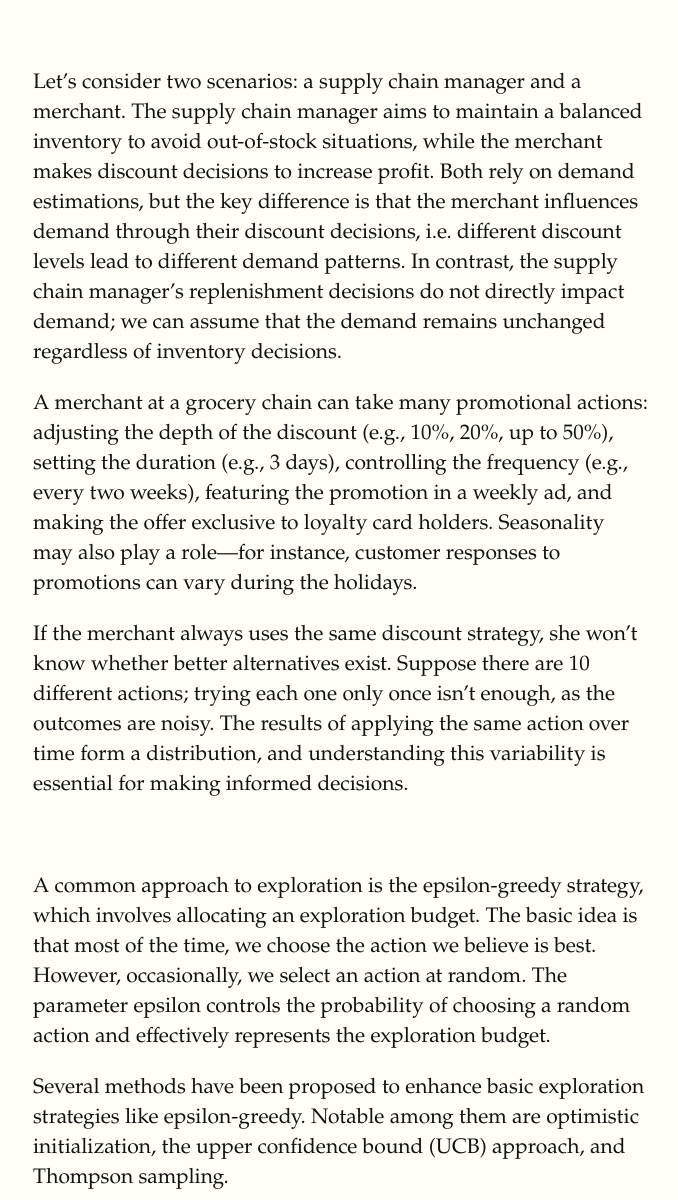
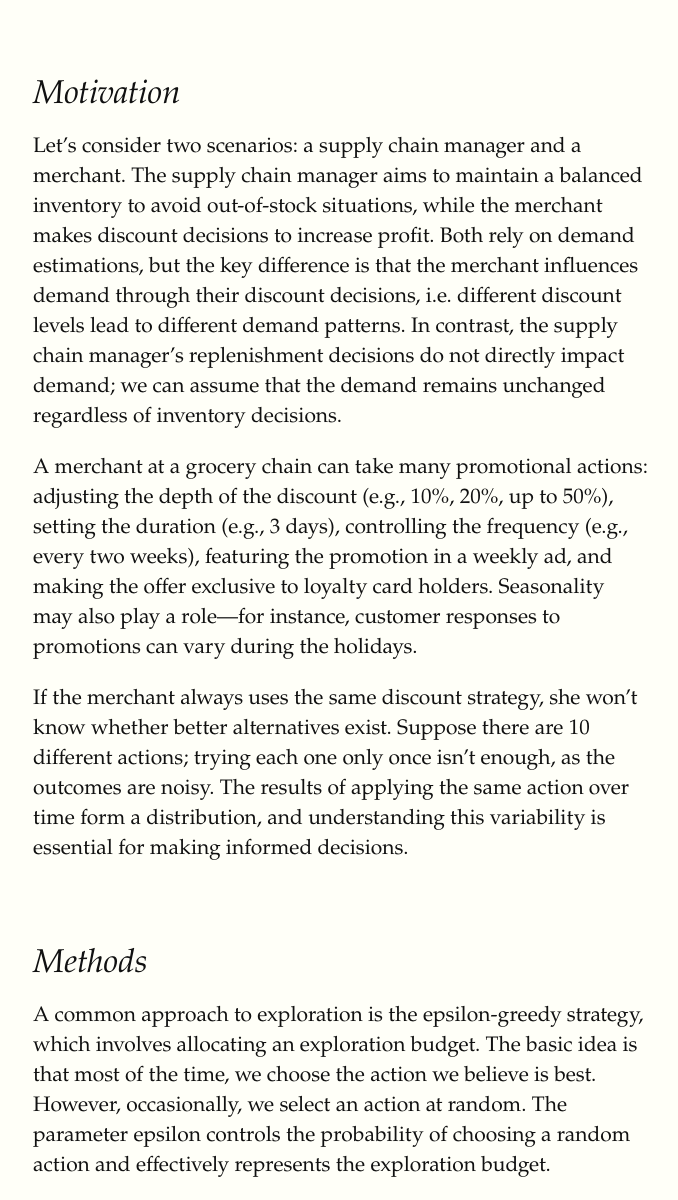
Before and after one commit to armanboyaci/armanboyaci.github.io, a plain HTML site: page articles/machine_learning/exploration.html in a window 1280 px wide. Shown: the part 622-1822 px from the top of the page, without its empty margins (127-805 px from the left). Drawn offline with Linux system fonts and the light colour scheme; a web font is replaced by a local one.

Commit message:
section tiles

```diff
--- a/articles/machine_learning/exploration.html
+++ b/articles/machine_learning/exploration.html
@@ -35,6 +35,7 @@ In this post, we compare some common exploration methods.
 </section>
 
 <section id="motivation">
+<h2>Motivation</h2>
 <p>
 Let’s consider two scenarios: a supply chain manager and a merchant.
 The supply chain manager aims to maintain a balanced inventory to avoid out-of-stock situations,
@@ -63,6 +64,7 @@ for making informed decisions.
 </section>
 
 <section id=method">
+<h2>Methods</h2>
 <p>
 A common approach to exploration is the epsilon-greedy strategy, which involves allocating an exploration budget.
 The basic idea is that most of the time, we choose the action we believe is best.
@@ -98,6 +100,7 @@ especially in environments where uncertainty and variability in outcomes are sig
 </section>
 
 <section>
+<h2>Common Mistakes in Real-life Siutations</h2>
 <p>
 In real-life scenarios, planners often take a different—and far less effective—approach compared to more advanced methods.
 A common mistake is ignoring the stochastic nature of the system.
```
